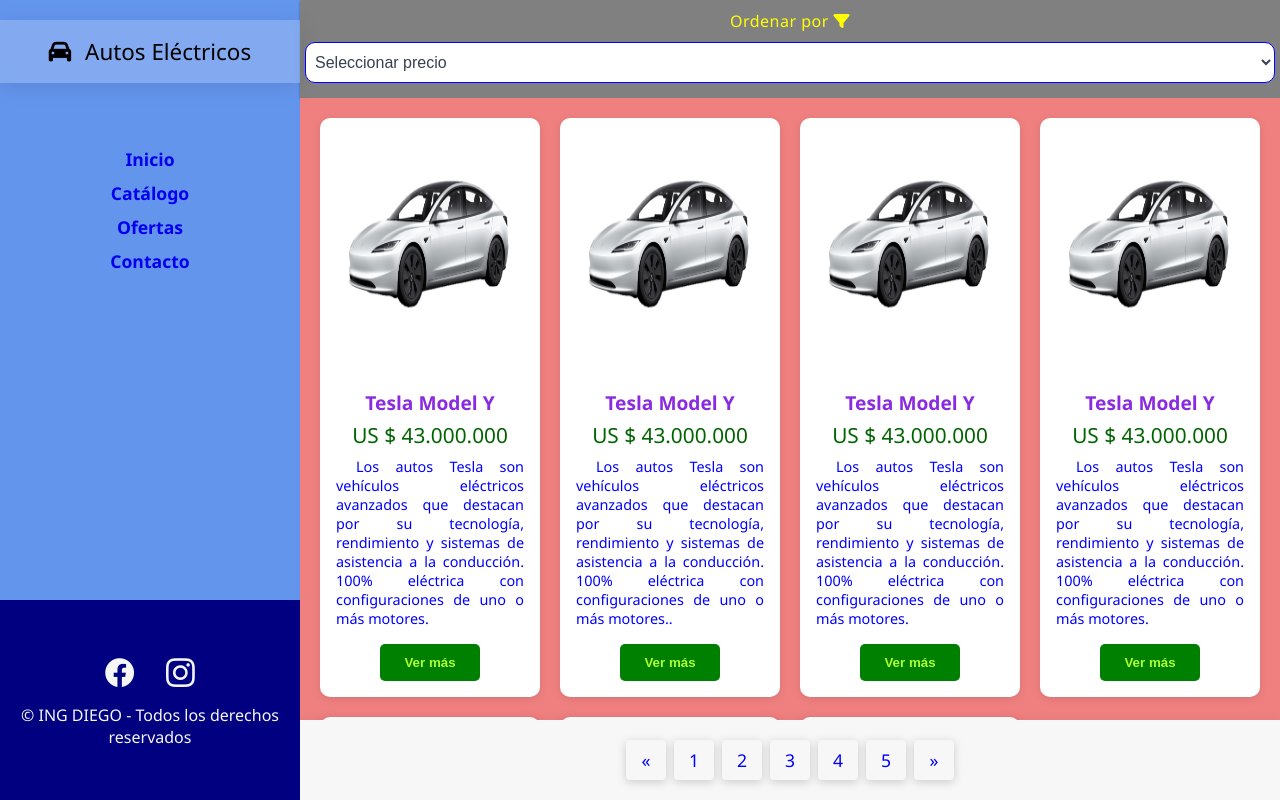
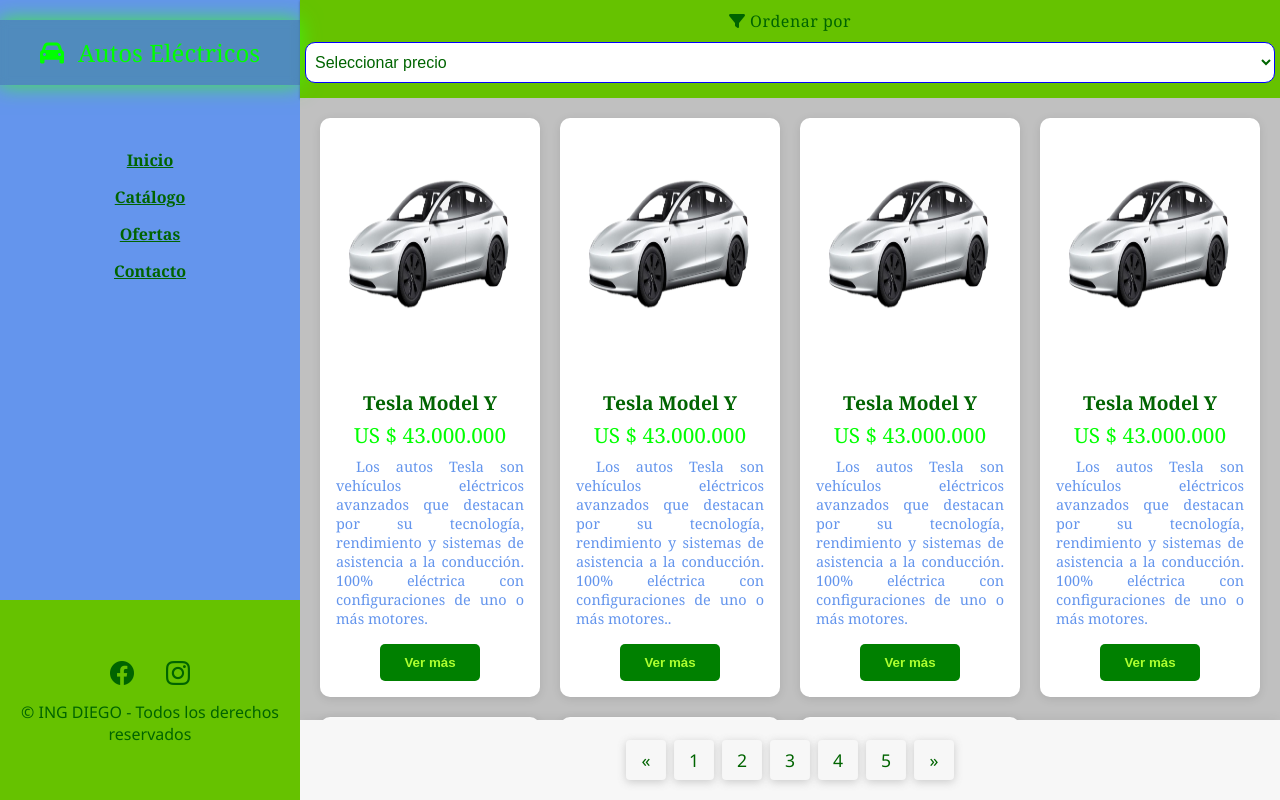
Before and after one commit to DiegoDeveloper7/Electric_car_store_Mediaquerys, a plain HTML site: page index.html in a window 1280 px wide. Drawn offline with nearby package versions, Linux system fonts and the light colour scheme.

Commit message:
5to Modificación de colores y textos  r-develop-mediaqueries

```diff
--- a/assets/css/style.css
+++ b/assets/css/style.css
@@ -8,7 +8,7 @@ html, body {
     height: 100%;
     margin: 0;
     padding: 0;
-    font-family: 'Segoe UI', Tahoma, Geneva, Verdana, sans-serif;
+    font-family: Georgia, 'Times New Roman', Times, serif;
   }
 
   /* Grilla contenedor Principal */
@@ -25,34 +25,31 @@ html, body {
     ;
   }
 
-    /* Leftbar - aside */
+    /* LEFTBAR - ASIDE */
 
   .leftbar {
     grid-area: aside;
-    -font-family: var(--font-family-secondary);
+    font-family: Georgia, 'Times New Roman', Times, serif;
     background-color: cornflowerblue;
-    -color: var(--font-primary-color);
+    color:#00FF00;
     padding: 20px 0;
-    -border: solid 2px blue;
   }
 
   .leftbar .leftbar-titulo {
-
     width: 100%;
     text-align: center;
     padding: 16px 20px;
-    font-size: 1.4rem;
+    font-size: 1.5rem;
     font-weight: 500;
-    background: rgba(255, 255, 255, 0.2);
-    box-shadow: 0 4px 20px rgba(0, 0, 0, 0.1);
-    backdrop-filter: blur(5px);
-    -webkit-backdrop-filter: blur(5px);
-
+    background: rgba(0, 100, 0, 0.2);
+    box-shadow: 0 0 20px rgba(57, 255, 20, 0.8);
+    backdrop-filter: blur(4px);
+    -webkit-backdrop-filter: blur(4px);
   }
 
   .leftbar .leftbar-titulo i {
     margin-right: 8px;
-    font-size: 1.4rem;
+    font-size: 1.5rem;
 
   }
 
@@ -60,21 +57,22 @@ html, body {
     display: flex;
     flex-direction: column;
     align-items: center;
-    gap: 10px;
+    gap: 15px;
     margin: 4rem;
-    font-size: 1.1rem;
+    font-size: 1rem;
+
   }
 
   .leftbar .leftbar-menu a {
-    -color: var(--font-primary-color);
+    color: #006400;
     font-weight: 600;
-    text-decoration: none;
+    text-decoration: underline;
     transition: color 0.3s ease;
   }
 
   .leftbar .leftbar-menu a:hover {
-    -color: var(--font-menu-color);
-    text-shadow: rgba(0, 0, 0, 0.24) 0px 3px 8px;
+    color: #00FF00 ;
+    box-shadow: rgba(144, 238, 144, 0.24) 0px 3px 8px;
   }
 
   .leftbar .leftbar-menu-hamburger {
@@ -82,27 +80,23 @@ html, body {
     display: none;
   }
 
-  /* Encabezado - header */
+  /* ENCABEZADO - HEADER */
 
   .buscador {
     grid-area: header;
-    background-color: gray;
+    background-color: #66C200;
     box-shadow: rgba(0, 0, 0, 0.12) 0px 1px 3px, rgba(0, 0, 0, 0.24) 0px 1px 2px;
   }
 
   .buscador .titulo-filtro {
-    font-family: var(--font-family-secondary);
+    font-family: Georgia, 'Times New Roman', Times, serif;
     font-size: 1rem;
     text-align: center;
     margin-top: 10px;   /* controla el margen superior del titulo */
     margin-bottom: 10px;  /* controla el margen inferior del titulo */
     font-weight: 400;
-    color: yellow;
+    color: #006400;
     letter-spacing: 0.5px;
-  }
-
-  .buscador .titulo-filtro i {
-    -color: var(--font-secondary-color);
   }
 
   .buscador .select-contenedor {
@@ -119,20 +113,19 @@ html, body {
   border-radius: 10px;
   background-color: white;
   font-size: 16px;
-  color: #374151;
+  color: #006400;
   transition: border-color 0.2s, box-shadow 0.2s;
   margin-bottom: 10px;   /* controla el margen inferior del select */
-
 
   }
 
   .buscador .select-contenedor .select-filtro:hover{
-    border-color: red;
+    border-color: #00FF00 ;
   }
 
 
 
-  /* Productos - Section */
+  /* PRODUCTOS - SECTION */
 
   .contenedor-productos {
     grid-area: section;
@@ -147,7 +140,7 @@ html, body {
 
   .contenedor-productos .carro-contenedor {
     grid-area: productos;
-    background-color: lightcoral;
+    background-color: #C0C0C0;
     display: grid;
     grid-template-columns: repeat(4, 1fr);
     grid-auto-rows: min-content; /* Las filas se ajustan al contenido */
@@ -156,7 +149,6 @@ html, body {
     /* Generar Scroll */
     overflow-y: auto;
     scrollbar-width: thin;
-    -scrollbar-color: var(--background-color-primary) var(--font-menu-color);
   }
 
   .contenedor-productos .carro-contenedor .carro-tarjeta {
@@ -170,7 +162,7 @@ html, body {
   }
 
   .contenedor-productos .carro-contenedor:hover {
-    transform: translateY(-5px);  /* verificar */
+    transform: translateY(-5px);
   }
 
   .contenedor-productos .carro-contenedor .carro-tarjeta img {
@@ -191,18 +183,17 @@ html, body {
   .contenedor-productos .carro-contenedor .carro-tarjeta .contenido-tarjeta h3 {
     font-size: 1.2rem;
     margin-bottom: 5px;
-    color: blueviolet; /* modificado */
+    color: #006400;
   }
 
   .contenedor-productos .carro-contenedor .carro-tarjeta .contenido-tarjeta .precio {
-    -font-weight: bold;
     font-size: 1.3rem;
-    color: darkgreen;
+    color: #00FF00;
     margin-bottom: 0.5rem;
   }
 
   .contenedor-productos .carro-contenedor .carro-tarjeta .contenido-tarjeta .description {
-    color: blue; /* modificado */
+    color:  cornflowerblue;
     font-size: 0.9rem;
     margin-bottom: 1rem;
     text-indent: 20px;
@@ -211,7 +202,7 @@ html, body {
 
   .contenedor-productos .carro-contenedor .carro-tarjeta .contenido-tarjeta .boton {
     background-color: green;
-    color: greenyellow; /* modificado */
+    color: greenyellow;
     border: none;
     padding: 0.7rem 1.5rem;
     border-radius: 5px;
@@ -221,7 +212,12 @@ html, body {
 
   }
 
-    /* Indice páginas - Section */
+  .contenedor-productos .carro-contenedor .carro-tarjeta .contenido-tarjeta .boton:hover {
+    background-color: #00FF00;
+    color: #006400;
+  }
+
+    /* INDICE - PÁGINAS */
 
     .contenedor-productos .indice-paginas {
       grid-area: indice;
@@ -246,25 +242,24 @@ html, body {
       font-size: 1.1rem;
       font-family: 'Segoe UI', Tahoma, Geneva, Verdana, sans-serif; /* modificado */
       text-decoration: none;
-      color: blue; /* modificado */
+      color: #006400;
       border-radius: 4px;
       box-shadow: rgba(99, 99, 99, 0.3) 0px 2px 8px 0px; /* verificar */
-      transition: all 0.3s ease;
     }
 
     .contenedor-productos .indice-paginas .page-item:hover {
-      box-shadow: rgba(99, 99, 99, 0.6) 0px 2px 8px 0px; /* verificar */
-      color: orangered;
-      font-weight: 500;
+      box-shadow: rgba(57, 255, 20, 0.3) 0px 2px 8px 0px; /* verificar */
+      color: #00FF00;
+      font-weight: 400;
     }
 
      /* PIE DE PAGINA - FOOTER */
 
      .pie-pagina {
       grid-area: footer;
-      background-color: #000080;
+      background-color: #66C200;
       padding: 15px 20px;
-      color: white; /* modificado */
+      color: #006400; /* modificado */
       height: 200px;
       display: flex;
       flex-direction: column;
@@ -280,14 +275,14 @@ html, body {
      }
 
      .pie-pagina .pie-redes a {
-      font-size: 1.8rem;
+      font-size: 1.5rem;
       margin-bottom: 12px;
-      color: whitesmoke; /* modificado */
+      color: #006400; /* modificado */
      }
 
      .pie-pagina .pie-texto {
       text-align: center;
-      color: #F7F7F7;
+      color: #006400;
       font-family: 'Segoe UI', Tahoma, Geneva, Verdana, sans-serif;
      }
 
@@ -349,7 +344,7 @@ html, body {
 
   }
 
-  @media (min-width: 577px) and (max-width: 990px) {
+  @media (min-width: 577px) and (max-width: 991px) {
 
     .grid-contendor {
       grid-template-columns: 250px 1fr;
--- a/index.html
+++ b/index.html
@@ -35,13 +35,13 @@
 
 </aside>
 
-<!-- Buscador - Header  -->
+<!-- BUSCADOR  - HEADER  -->
 
 <header class="buscador">
 
     <div class="buscador-filtro">
         <p class="titulo-filtro">
-          Ordenar por <i class="fa-solid fa-filter"></i>
+          <i class="fa-solid fa-filter"></i>  Ordenar por
         </p>
         <div class="select-contenedor">
           <select class="select-filtro">
@@ -192,65 +192,8 @@
   </div>
 </footer>
 
+</main>
 
-
-
-
-
-
-
-
-
-
-
-
-
-
-
-
-
-
-
-
-
-
-
-
-
-
-
-
-
-
-
-
-
-
-
-
-
-
-
-
-
-
-
-
-
-
-
-
-
-
-
-
-
-
-
-
-
-
-</main>
 
 </body>
 </html>
```
